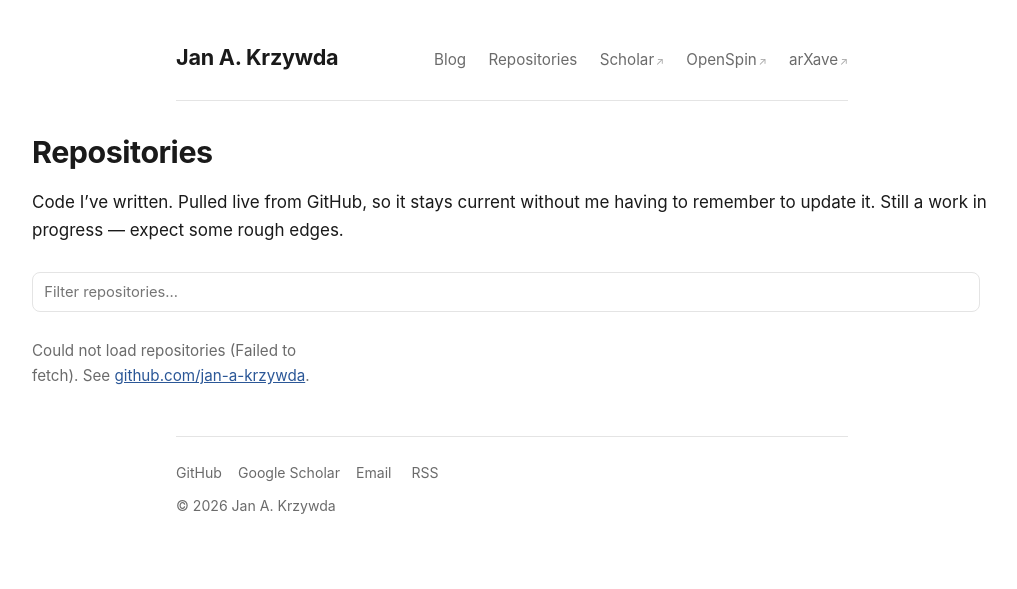
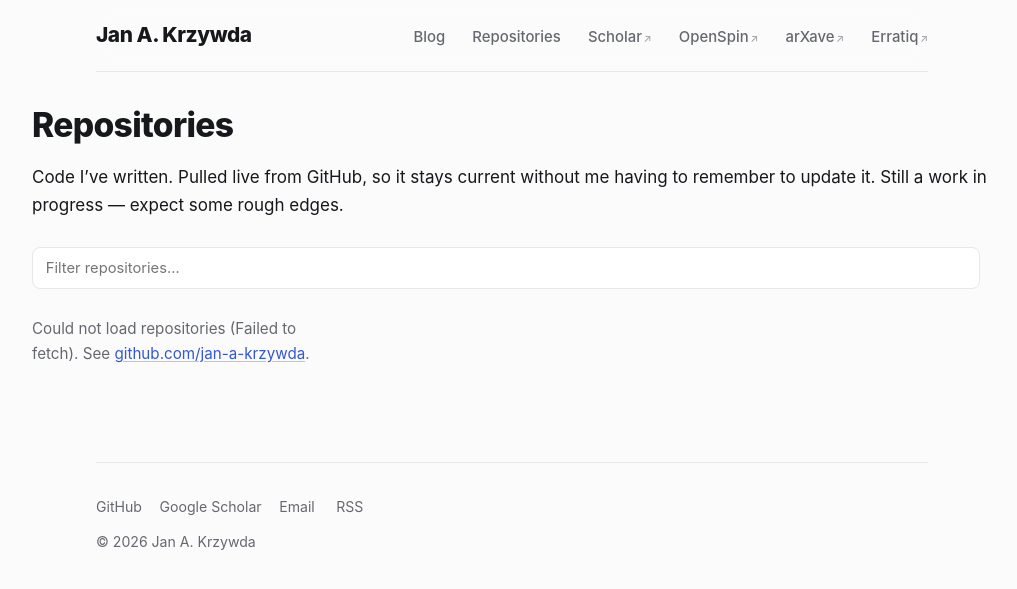
Before and after one commit to jan-a-krzywda/jan-a-krzywda.github.io, a Jekyll site: the page built from repos.md, in a window 1280 px wide. Shown: the top 589 px of the page, without its empty margins (128-1145 px from the left). Built offline with Jekyll 4.4.1, drawn with Linux system fonts in a browser that asks for light colours.

Commit message:
Modernize frontend styling (#4)
* Modernize frontend styling

Sticky blurred header, gradient accents, card hover states on post/repo
lists, fixed circular avatar crop for non-square photo, refined type
scale, smoother dark mode, focus-visible states.

Co-Authored-By: Claude Sonnet 5 <noreply@anthropic.com>

* Explicitly disable GitHub Pages' implicit theme

github-pages gem defaults to theme: jekyll-theme-primer whenever
_config.yml has no theme key, which loads its assets/css/style.scss
as an extra page. Harmless in production (our own layouts/includes
always take precedence) but broke local jekyll build/serve, since the
vendored Ruby sass gem chokes on the theme's non-ASCII bytes without
a charset pragma. Setting theme: null opts out explicitly.

Co-Authored-By: Claude Sonnet 5 <noreply@anthropic.com>

* feat: add Erratiq to nav, drop site-title gradient

Three related header changes:

- Erratiq joins the nav as an external link.
- Six items no longer fit the 42rem prose cap, so the header and footer
  get their own --max-header of 52rem. Body text stays at 42rem to keep
  the line length readable.
- The site title drops its gradient-clipped text, which rendered the
  name as a washed-out white-to-accent fade, for a flat --text.

Co-Authored-By: Claude Opus 5 <noreply@anthropic.com>

---------

Co-authored-by: Claude Sonnet 5 <noreply@anthropic.com>

```diff
--- a/_config.yml
+++ b/_config.yml
@@ -41,10 +41,14 @@ nav:
   - title: arXave
     url: "https://jan-a-krzywda.com/arxave/"
     external: true
+  - title: Erratiq
+    url: "https://erratiq.xyz/"
+    external: true
 
 # ---------------------------------------------------------------------------
 # Build settings — you shouldn't need to touch these.
 # ---------------------------------------------------------------------------
+theme: null
 markdown: kramdown
 kramdown:
   input: GFM
--- a/assets/css/style.css
+++ b/assets/css/style.css
@@ -1,32 +1,50 @@
 :root {
-  --text: #1a1a1a;
-  --muted: #6b6b6b;
-  --accent: #2b5797;
-  --rule: #e4e4e4;
-  --code-bg: #f6f6f4;
+  --text: #17181c;
+  --muted: #66686f;
+  --accent: #3457d5;
+  --accent-2: #7c5cff;
+  --rule: #e7e7ea;
+  --code-bg: #f5f5f7;
+  --surface: #ffffff;
+  --bg: #fbfbfc;
+  --shadow: 0 1px 2px rgba(20,20,30,0.04), 0 8px 24px -12px rgba(20,20,30,0.10);
+  --shadow-hover: 0 4px 10px rgba(20,20,30,0.06), 0 16px 32px -14px rgba(20,20,30,0.16);
+  --radius: 12px;
   --max: 42rem;
+  /* The header carries more items than the prose does words, so it gets its
+     own wider cap — body text stays at --max for a readable line length. */
+  --max-header: 52rem;
 }
 
 @media (prefers-color-scheme: dark) {
   :root {
-    --text: #e6e6e6;
-    --muted: #9a9a9a;
-    --accent: #7aa7e8;
-    --rule: #333;
-    --code-bg: #1c1c1c;
-    --bg: #131313;
+    --text: #eceef2;
+    --muted: #9a9ca6;
+    --accent: #8aa7ff;
+    --accent-2: #b39dff;
+    --rule: #2a2b31;
+    --code-bg: #1b1c21;
+    --surface: #191a1f;
+    --bg: #101114;
+    --shadow: 0 1px 2px rgba(0,0,0,0.3), 0 8px 24px -12px rgba(0,0,0,0.5);
+    --shadow-hover: 0 4px 10px rgba(0,0,0,0.35), 0 16px 32px -14px rgba(0,0,0,0.6);
   }
-  body { background: var(--bg); }
 }
 
 * { box-sizing: border-box; }
 
+::selection { background: color-mix(in srgb, var(--accent) 30%, transparent); }
+
+html { background: var(--bg); }
+
 body {
-  font: 17px/1.65 -apple-system, BlinkMacSystemFont, "Segoe UI", Georgia, serif;
+  font: 17px/1.65 -apple-system, BlinkMacSystemFont, "Segoe UI", "Inter", Georgia, serif;
   color: var(--text);
+  background: var(--bg);
   margin: 0;
   padding: 0 1.25rem;
   -webkit-font-smoothing: antialiased;
+  text-rendering: optimizeLegibility;
 }
 
 .content, .site-header, .site-footer {
@@ -34,32 +52,61 @@ body {
   margin: 0 auto;
 }
 
+.site-header, .site-footer { max-width: var(--max-header); }
+
+a:focus-visible, button:focus-visible, input:focus-visible {
+  outline: 2px solid var(--accent);
+  outline-offset: 2px;
+  border-radius: 3px;
+}
+
 /* ---------- header ---------- */
 .site-header {
   display: flex;
   flex-wrap: wrap;
-  align-items: baseline;
+  align-items: center;
   justify-content: space-between;
   gap: 0.75rem;
-  padding: 2.5rem 0 1.5rem;
+  padding: 1.15rem 0;
+  position: sticky;
+  top: 0;
+  z-index: 10;
+  background: color-mix(in srgb, var(--bg) 78%, transparent);
+  backdrop-filter: blur(10px) saturate(1.4);
+  -webkit-backdrop-filter: blur(10px) saturate(1.4);
   border-bottom: 1px solid var(--rule);
 }
 
 .site-title {
-  font-size: 1.35rem;
-  font-weight: 700;
-  letter-spacing: -0.01em;
+  font-size: 1.3rem;
+  font-weight: 800;
+  letter-spacing: -0.02em;
   color: var(--text);
   text-decoration: none;
 }
 
 .site-nav a {
-  margin-left: 1.1rem;
-  font-size: 0.95rem;
+  position: relative;
+  margin-left: 1.4rem;
+  font-size: 0.93rem;
+  font-weight: 500;
   color: var(--muted);
   text-decoration: none;
+  transition: color 0.15s ease;
 }
-.site-nav a:hover { color: var(--accent); }
+.site-nav a::after {
+  content: "";
+  position: absolute;
+  left: 0;
+  right: 100%;
+  bottom: -4px;
+  height: 2px;
+  border-radius: 2px;
+  background: linear-gradient(90deg, var(--accent), var(--accent-2));
+  transition: right 0.2s ease;
+}
+.site-nav a:hover { color: var(--text); }
+.site-nav a:hover::after { right: 0; }
 .site-nav a:first-child { margin-left: 0; }
 .site-nav a.ext span { font-size: 0.7em; margin-left: 0.15em; opacity: 0.6; }
 
@@ -69,24 +116,35 @@ body {
 }
 
 /* ---------- typography ---------- */
-a { color: var(--accent); }
+a {
+  color: var(--accent);
+  text-decoration-color: color-mix(in srgb, var(--accent) 35%, transparent);
+  text-underline-offset: 0.15em;
+  transition: color 0.15s ease, text-decoration-color 0.15s ease;
+}
+a:hover { text-decoration-color: currentColor; }
 
 h1, h2, h3, h4 {
   line-height: 1.25;
-  letter-spacing: -0.015em;
+  letter-spacing: -0.02em;
+  font-weight: 700;
   margin-top: 2rem;
 }
 
-.page-title { font-size: 1.9rem; margin: 2rem 0 0.5rem; }
+.page-title {
+  font-size: 2.1rem;
+  margin: 2rem 0 0.5rem;
+  font-weight: 800;
+}
 
-.content { padding-bottom: 3rem; }
+.content { padding-bottom: 4rem; }
 
 img { max-width: 100%; height: auto; }
 
 blockquote {
   margin: 1.5rem 0;
-  padding-left: 1rem;
-  border-left: 3px solid var(--rule);
+  padding: 0.2rem 0 0.2rem 1.1rem;
+  border-left: 3px solid var(--accent);
   color: var(--muted);
 }
 
@@ -94,15 +152,16 @@ code {
   font-family: ui-monospace, SFMono-Regular, Menlo, monospace;
   font-size: 0.87em;
   background: var(--code-bg);
-  padding: 0.15em 0.35em;
-  border-radius: 3px;
+  padding: 0.15em 0.4em;
+  border-radius: 5px;
 }
 
 pre {
   background: var(--code-bg);
-  padding: 1rem;
+  padding: 1.1rem 1.2rem;
   overflow-x: auto;
-  border-radius: 6px;
+  border-radius: var(--radius);
+  border: 1px solid var(--rule);
 }
 pre code { background: none; padding: 0; }
 
@@ -114,26 +173,52 @@ th, td { border-bottom: 1px solid var(--rule); padding: 0.5rem; text-align: left
 /* ---------- home intro ---------- */
 .intro {
   display: flex;
-  gap: 2rem;
+  gap: 2.25rem;
   align-items: center;
-  margin-top: 1.5rem;
+  margin-top: 2rem;
+  position: relative;
 }
 .intro-text { flex: 1 1 auto; min-width: 0; }
-.intro-text h2 { margin-top: 0; }
+.intro-text h2 {
+  margin-top: 0;
+  font-size: 1.7rem;
+}
+.intro-text h2 strong {
+  background: linear-gradient(135deg, var(--accent), var(--accent-2));
+  -webkit-background-clip: text;
+  background-clip: text;
+  color: transparent;
+}
 .intro-photo {
   flex: 0 0 auto;
-  width: 150px;
+  width: 160px;
+  height: 160px;
   margin: 0;
+  position: relative;
+}
+.intro-photo::before {
+  content: "";
+  position: absolute;
+  inset: -10px;
+  background: linear-gradient(135deg, var(--accent), var(--accent-2));
+  border-radius: 50%;
+  filter: blur(22px);
+  opacity: 0.35;
+  z-index: -1;
 }
 .intro-photo img {
   width: 100%;
-  height: auto;
-  border-radius: 8px;
+  height: 100%;
+  object-fit: cover;
+  object-position: top center;
+  border-radius: 50%;
   display: block;
+  border: 3px solid var(--surface);
+  box-shadow: var(--shadow);
 }
 @media (max-width: 640px) {
   .intro { flex-direction: column; align-items: stretch; }
-  .intro-photo { width: 110px; align-self: center; }
+  .intro-photo { width: 120px; height: 120px; align-self: center; }
 }
 
 /* ---------- post list ---------- */
@@ -148,21 +233,31 @@ th, td { border-bottom: 1px solid var(--rule); padding: 0.5rem; text-align: left
 .content:has(.post-list) { max-width: 60rem; }
 
 .post-list li {
-  padding: 1.1rem 0;
-  border-bottom: 1px solid var(--rule);
+  padding: 0;
+  border-bottom: none;
+  margin-bottom: 0.9rem;
 }
 
 .post-item {
   display: flex;
   align-items: flex-start;
-  gap: 1rem;
+  gap: 1.1rem;
+  padding: 1.1rem;
+  margin: 0 -1.1rem;
+  border-radius: var(--radius);
+  transition: background 0.15s ease, box-shadow 0.15s ease, transform 0.15s ease;
+}
+.post-item:hover {
+  background: var(--surface);
+  box-shadow: var(--shadow);
+  transform: translateY(-1px);
 }
 
 .post-thumb {
   flex: 0 0 auto;
   width: 96px;
   height: 96px;
-  border-radius: 6px;
+  border-radius: 8px;
   overflow: hidden;
   background: var(--rule);
 }
@@ -172,7 +267,9 @@ th, td { border-bottom: 1px solid var(--rule); padding: 0.5rem; text-align: left
   height: 100%;
   object-fit: cover;
   display: block;
+  transition: transform 0.3s ease;
 }
+.post-item:hover .post-thumb img { transform: scale(1.06); }
 
 .post-body { flex: 1 1 auto; min-width: 0; }
 
@@ -180,9 +277,9 @@ th, td { border-bottom: 1px solid var(--rule); padding: 0.5rem; text-align: left
   .post-thumb { width: 64px; height: 64px; }
 }
 
-.post-list h2 { font-size: 1.15rem; margin: 0 0 0.2rem; }
-.post-list h2 a { text-decoration: none; }
-.post-list h2 a:hover { text-decoration: underline; }
+.post-list h2 { font-size: 1.15rem; margin: 0 0 0.25rem; font-weight: 700; }
+.post-list h2 a { color: var(--text); text-decoration: none; }
+.post-item:hover .post-list h2 a { color: var(--accent); }
 
 .post-meta, .post-list time {
   color: var(--muted);
@@ -190,15 +287,17 @@ th, td { border-bottom: 1px solid var(--rule); padding: 0.5rem; text-align: left
   font-variant-numeric: tabular-nums;
 }
 
-.post-excerpt { margin: 0.35rem 0 0; color: var(--muted); font-size: 0.95rem; }
+.post-excerpt { margin: 0.4rem 0 0; color: var(--muted); font-size: 0.95rem; }
 
 .tag {
   display: inline-block;
   font-size: 0.75rem;
-  color: var(--muted);
-  border: 1px solid var(--rule);
+  font-weight: 500;
+  color: var(--accent);
+  background: color-mix(in srgb, var(--accent) 12%, transparent);
+  border: 1px solid transparent;
   border-radius: 999px;
-  padding: 0.05rem 0.5rem;
+  padding: 0.1rem 0.6rem;
   margin-right: 0.3rem;
 }
 
@@ -207,10 +306,16 @@ th, td { border-bottom: 1px solid var(--rule); padding: 0.5rem; text-align: left
   justify-content: space-between;
   gap: 1rem;
   margin-top: 3rem;
-  padding-top: 1rem;
+  padding-top: 1.25rem;
   border-top: 1px solid var(--rule);
   font-size: 0.9rem;
 }
+.post-nav a {
+  color: var(--text);
+  font-weight: 500;
+  text-decoration: none;
+}
+.post-nav a:hover { color: var(--accent); }
 .post-nav .next { margin-left: auto; text-align: right; }
 
 /* ---------- repos ---------- */
@@ -229,12 +334,13 @@ th, td { border-bottom: 1px solid var(--rule); padding: 0.5rem; text-align: left
   font: inherit;
   font-size: 0.92rem;
   color: var(--text);
-  background: transparent;
+  background: var(--surface);
   border: 1px solid var(--rule);
   border-radius: 8px;
-  padding: 0.45rem 0.7rem;
+  padding: 0.5rem 0.8rem;
+  transition: border-color 0.15s ease, box-shadow 0.15s ease;
 }
-#repo-filter:focus { outline: none; border-color: var(--accent); }
+#repo-filter:focus { outline: none; border-color: var(--accent); box-shadow: 0 0 0 3px color-mix(in srgb, var(--accent) 18%, transparent); }
 .repo-count { font-size: 0.8rem; color: var(--muted); font-variant-numeric: tabular-nums; }
 
 .repo-grid {
@@ -247,15 +353,18 @@ th, td { border-bottom: 1px solid var(--rule); padding: 0.5rem; text-align: left
 .repo-card {
   display: flex;
   flex-direction: column;
+  background: var(--surface);
   border: 1px solid var(--rule);
-  border-radius: 10px;
-  padding: 0.9rem 1rem;
+  border-radius: var(--radius);
+  padding: 0.95rem 1.1rem;
   color: inherit;
   text-decoration: none;
-  transition: border-color 0.15s ease, transform 0.15s ease;
+  box-shadow: var(--shadow);
+  transition: border-color 0.15s ease, box-shadow 0.15s ease, transform 0.15s ease;
 }
 .repo-card:hover {
-  border-color: var(--accent);
+  border-color: color-mix(in srgb, var(--accent) 45%, var(--rule));
+  box-shadow: var(--shadow-hover);
   transform: translateY(-2px);
 }
 .repo-card h3 {
@@ -312,13 +421,19 @@ th, td { border-bottom: 1px solid var(--rule); padding: 0.5rem; text-align: left
 /* ---------- footer ---------- */
 .site-footer {
   border-top: 1px solid var(--rule);
-  padding: 1.5rem 0 3rem;
+  padding: 2rem 0 3.5rem;
+  margin-top: 2rem;
   font-size: 0.88rem;
   color: var(--muted);
 }
-.footer-links a { margin-right: 1rem; color: var(--muted); text-decoration: none; }
+.footer-links a {
+  margin-right: 1.1rem;
+  color: var(--muted);
+  text-decoration: none;
+  transition: color 0.15s ease;
+}
 .footer-links a:hover { color: var(--accent); }
-.copyright { margin: 0.6rem 0 0; }
+.copyright { margin: 0.75rem 0 0; }
 
 /* ---------- figures ---------- */
 .post-figure {
```
Also changed, not shown: 1 other file.
